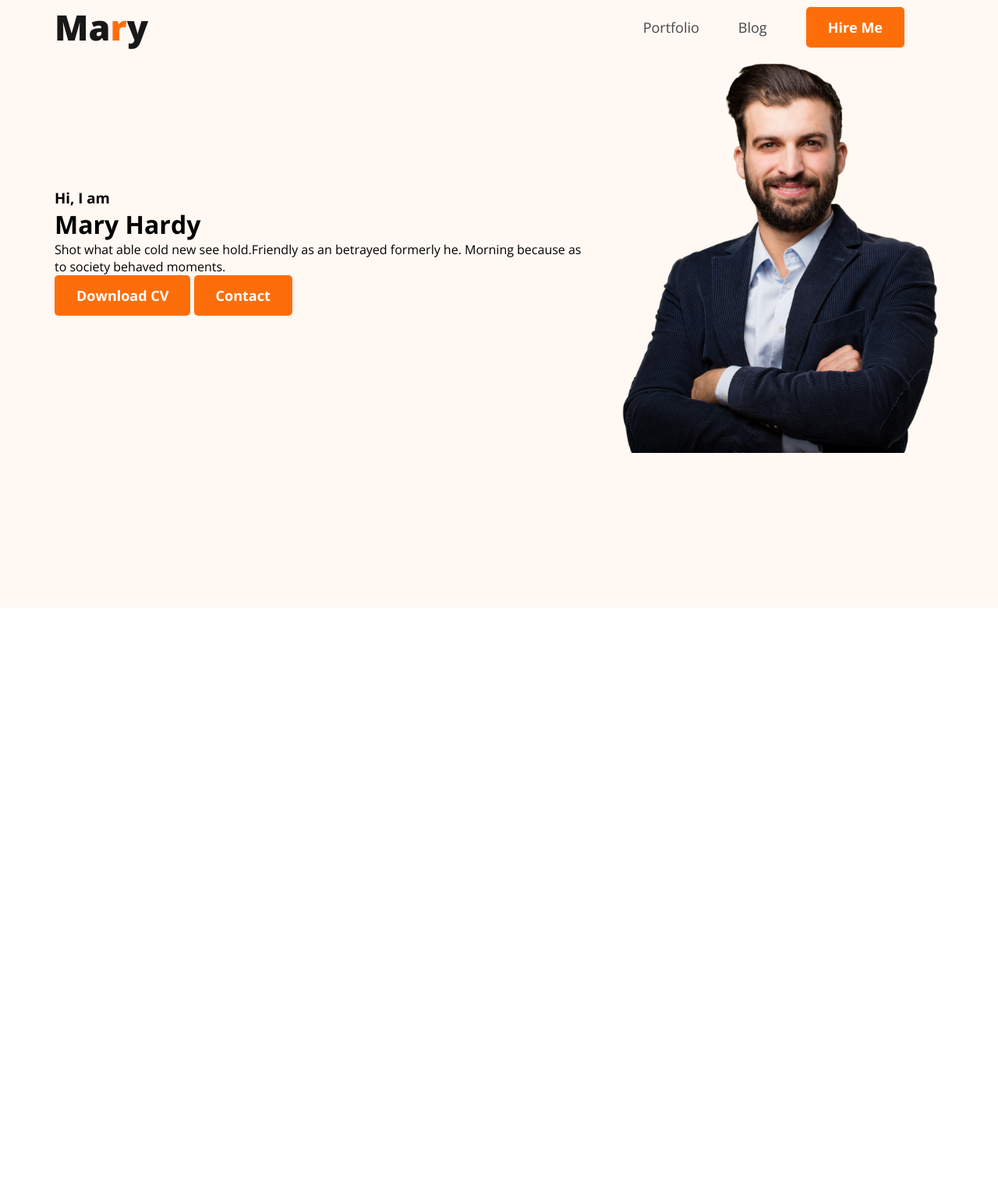
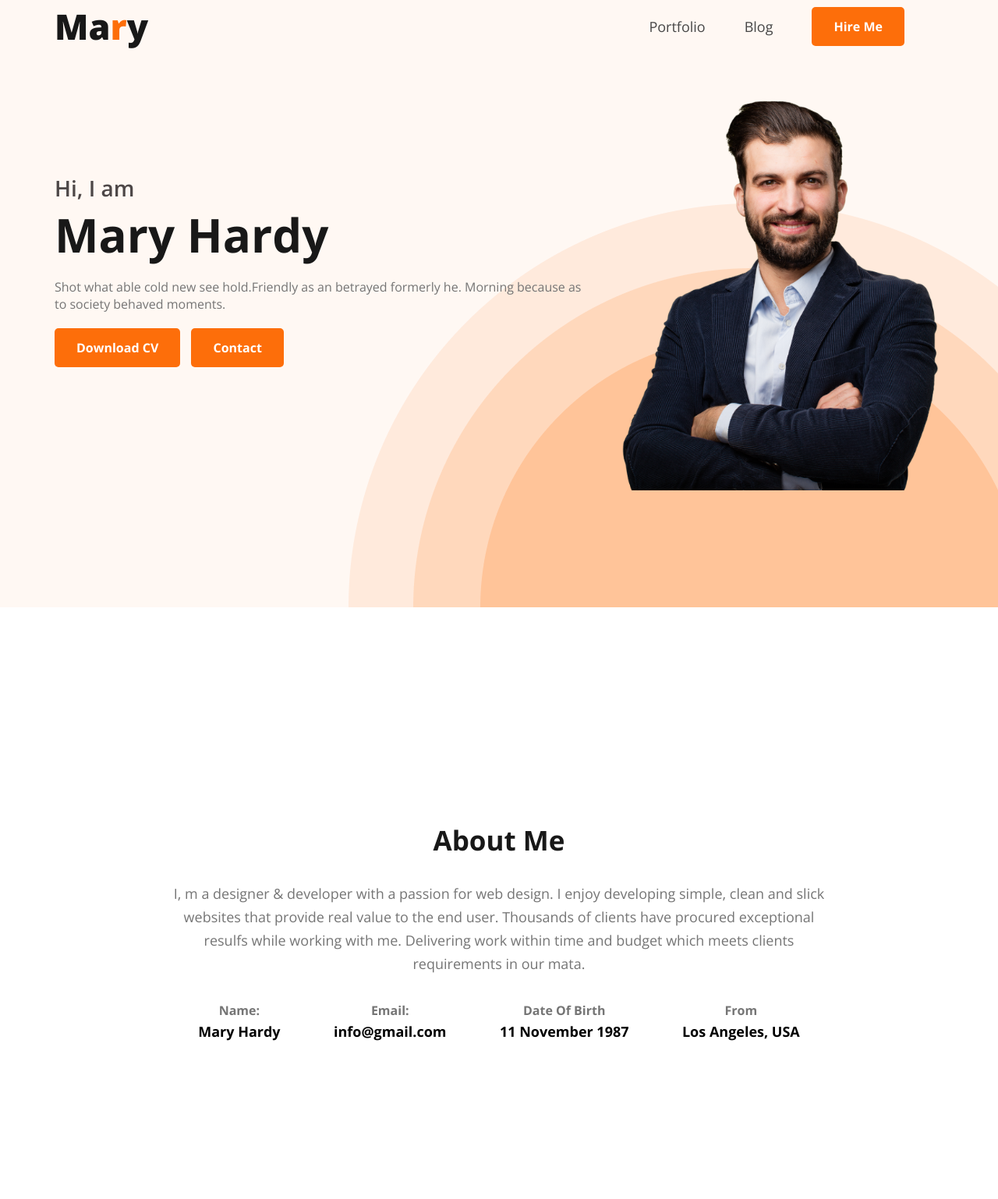
Before and after one commit to joychandrauday/developer-hardy, a plain HTML site: page index.html in a window 1280 px wide. Shown: the part 21-1559 px from the top of the page at 78% size. Before the commit the page ends 800 px from the top, so only its background shows below. Drawn offline with nearby package versions, Linux system fonts and the light colour scheme; a web font is replaced by a local one.

Commit message:
added the about information

```diff
--- a/css/style.css
+++ b/css/style.css
@@ -7,10 +7,10 @@
     padding: 0;
     margin: 0;
 }
-.container{
+.container {
     width: 1140px;
     margin: 0 auto;
-    padding-top:30px ;
+    padding-top: 30px;
 }
 .text_primary {
     color: #fd6e0a;
@@ -21,7 +21,7 @@
     padding: 14px 28px;
     border: none;
     font-family: Open Sans;
-    font-size: 18px;
+    font-size: 16px;
     font-style: normal;
     font-weight: 700;
     line-height: normal;
@@ -29,12 +29,34 @@
     text-transform: capitalize;
     cursor: pointer;
 }
+.section_title {
+    text-align: center;
+    font-family: Open Sans;
+    font-size: 35px;
+    font-style: normal;
+    font-weight: 700;
+    color: #181818;
+}
+.section_desc {
+    text-align: center;
+    font-family: Open Sans;
+    font-size: 18px;
+    font-style: normal;
+    font-weight: 400;
+    line-height: 30px;
+    margin: 30px 0px;
+    color: #757575;
+}
 /* common shared style */
 
 /* header css */
-.header{
-    background: #FFF8F3;
-    background-color: #FFF8F3;
+.header {
+    background: #fff8f3;
+    background-color: #fff8f3;
+    background-image: url(../images/header_bg.png);
+    background-repeat: no-repeat;
+    background-position-x: right;
+    background-position-y: bottom;
     height: 100vh;
 }
 
@@ -80,29 +102,72 @@ nav {
 }
 .nav_menu li a:hover {
 }
-.banner{
+.banner {
     display: flex;
     align-items: center;
 }
-.banner_elements{
+.banner_elements {
+}
+.banner_elements h3 {
+    font-size: 28px;
 
+    color: #4d4747;
+
+    font-weight: 600;
 }
-.banner_elements h3{
+.banner_elements h1 {
+    font-size: 60px;
 
+    font-weight: 700;
+
+    color: #181818;
 }
-.banner_elements h1{
+.banner_elements p {
+    font-size: 16px;
 
+    font-weight: 400;
+
+    margin: 15px 0 20px;
+
+    color: #757575;
 }
-.banner_elements p{
+.banner_elements button {
+    margin-right: 10px;
+}
 
+.banner_image {
+    display: flex;
 }
-.banner_elements button{
-
-}
-.banner_image{
-
-}
-.banner_image img{
+.banner_img_main img {
     width: 100%;
+    margin-top: 50px;
 }
 /* header css */
+/* about_section css */
+.about_section {
+    height: 100vh;
+    display: flex;
+    align-items: center;
+}
+.about_section_wrapper {padding: 200px 150px;}
+
+.about_info_container{
+    display: flex;
+    justify-content: space-around;
+}
+.about-info{
+    text-align: center;
+}
+.info_title{
+    text-transform: capitalize;
+    color: #757575;
+    line-height: 30px;
+    font-size: 16px;
+}
+.info_desc{
+
+font-weight: 700;
+
+font-size: 18px;
+}
+/* about_section css */
--- a/index.html
+++ b/index.html
@@ -32,13 +32,45 @@
                     <button class="btn_primary">contact</button>
                 </div>
                 <div class="banner_image">
-                    <img src="images/hardy.png" alt="">
+                    <div class="banner_img_main">
+                        <img src="images/hardy.png" alt="">
+                    </div>
+                    <div class="banner_img_dumm
+                    "></div>
                 </div>
             </div>
         </div>
     </header>
 
     <!-- header section -->
+    <!-- about section  -->
+    <div class="about_section">
+        <div class="container">
+            <div class="about_section_wrapper">
+                <h3 class="section_title">About Me</h3>
+                <p class="section_desc">I, m a designer & developer with a passion for web design. I enjoy developing simple, clean and slick websites that provide real value to the end user. Thousands of clients have procured exceptional resulfs while working with me. Delivering work within time and budget which meets clients requirements in our mata.</p>
+                <div class="about_info_container">
+                    <div class="about-info">
+                        <h4 class="info_title">name:</h4>
+                        <p class="info_desc">Mary Hardy</p>
+                    </div>
+                    <div class="about-info">
+                        <h4 class="info_title">email:</h4>
+                        <p class="info_desc">info@gmail.com</p>
+                    </div>
+                    <div class="about-info">
+                        <h4 class="info_title">date of birth</h4>
+                        <p class="info_desc">11 November 1987</p>
+                    </div>
+                    <div class="about-info">
+                        <h4 class="info_title">from</h4>
+                        <p class="info_desc">Los Angeles, USA</p>
+                    </div>
+                </div>
+            </div>
+        </div>
+    </div>
+    <!-- about section  -->
     <footer>
 
     </footer>
```
